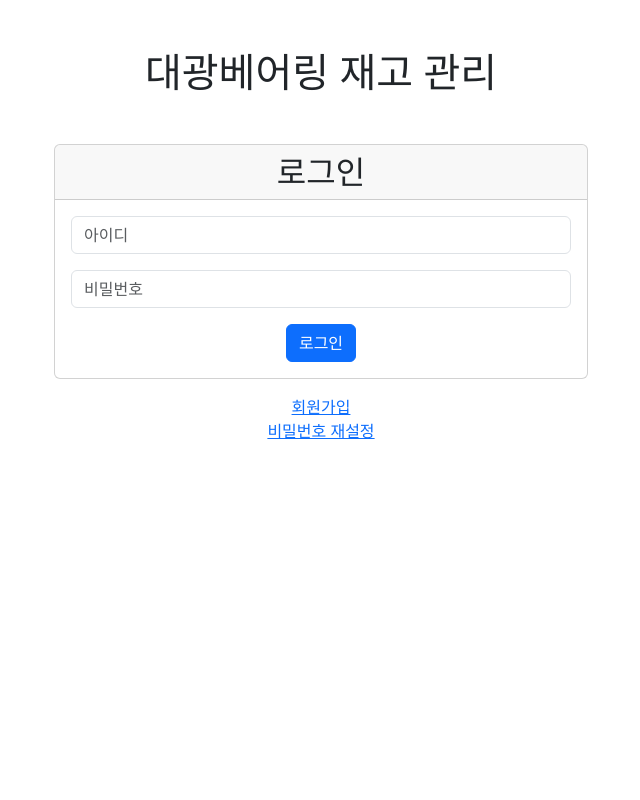
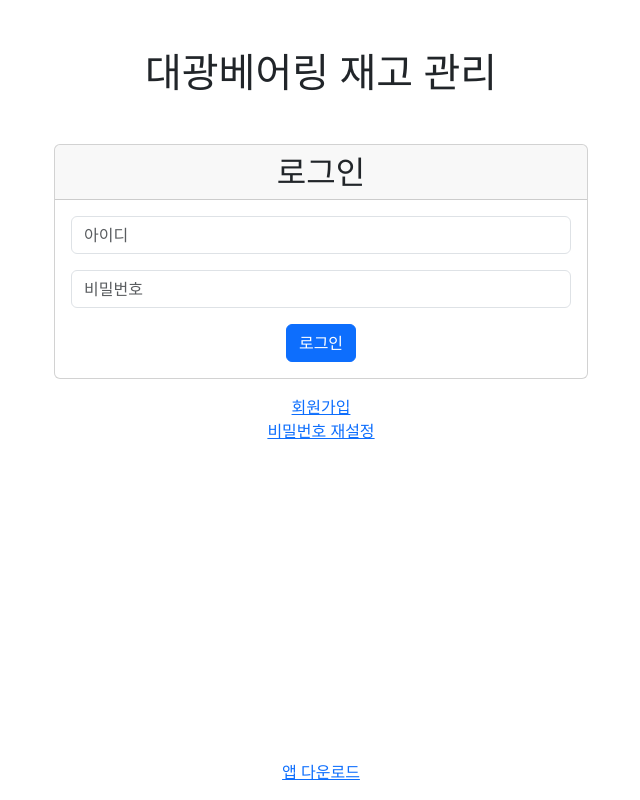
Before and after one commit to seunghyun-lee/inventory-management-client, a React (Create React App) app: page /login in a window 1280 px wide. Shown: the whole page, without its empty margins (319-959 px from the left). Built offline with nearby package versions, Linux system fonts and the light colour scheme; no server answers.

Commit message:
앱다운로드 링크 추가

```diff
--- a/src/components/LoginPage.js
+++ b/src/components/LoginPage.js
@@ -77,11 +77,16 @@ function LoginPage({ onLogin }) {
                         <Link to="/signup">회원가입</Link>
                         <br />
                         <Link to="/reset-password">비밀번호 재설정</Link>
+                        <br />
                     </div>
                 </Col>
             </Row>
+            <div className="fixed-bottom text-center mb-3">
+                <a href="https://drive.google.com/file/d/137fVRmzp73IHaJA83is7J3pgKkgeNXZa/view?usp=sharing" target="_blank" rel="noopener noreferrer">
+                    앱 다운로드
+                </a>
+            </div>
         </Container>
-
     );
 }
 
```
